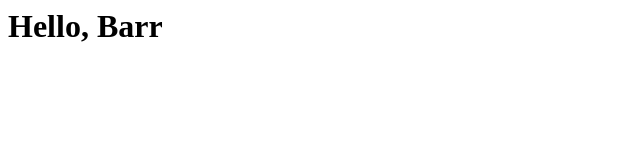
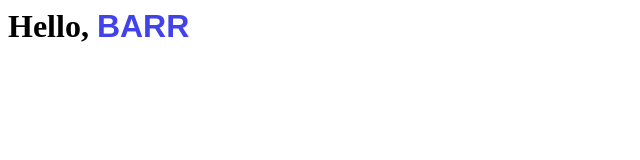
Before and after one commit to koroldev/test, a website: page index.html in a window 1280 px wide. Shown: the whole page, without its empty margins (0-640 px from the left). Drawn offline with Linux system fonts and the light colour scheme.

Commit message:
Some work

```diff
--- a/index.html
+++ b/index.html
@@ -1,5 +1,12 @@
 <html>
+  <style>
+    .logo {
+      font-size: 2rem;
+      color: rgb(66, 66, 235);
+      font-family:Arial, Helvetica, sans-serif
+    }
+  </style>
   <body>
-    <h1>Hello, Barr</h1>
+    <h1>Hello, <span class="logo">BARR</span></h1>
   </body>
 </html>
```
Also changed, not shown: .github/workflows/blank.yml.
